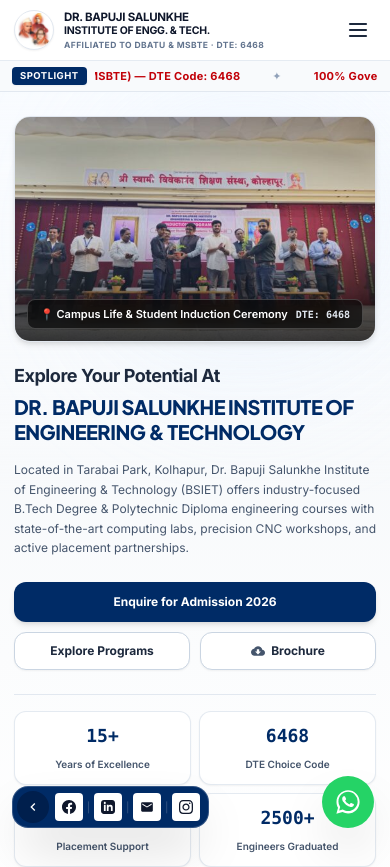
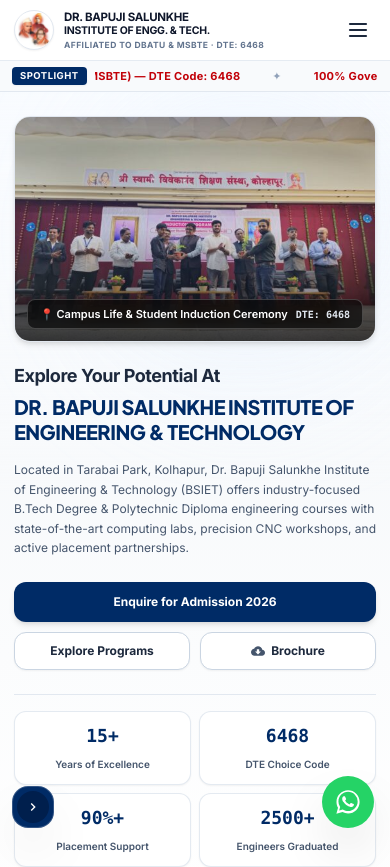
Before and after one commit to Techwolf78/bsiet, a Next.js app: page / in a window 390 px wide. Shown: the top 867 px of the page. Built offline with nearby package versions, Linux system fonts and the light colour scheme.

Commit message:
feat(social): expand and collapse social ribbon on hover for desktop, with tap toggle on mobile

```diff
--- a/components/layout/FloatingActions.tsx
+++ b/components/layout/FloatingActions.tsx
@@ -4,7 +4,10 @@
 
 export default function FloatingActions() {
   const [showTopBtn, setShowTopBtn] = useState(false);
-  const [socialExpanded, setSocialExpanded] = useState(true);
+  const [socialExpanded, setSocialExpanded] = useState(false);
+  const [isHovered, setIsHovered] = useState(false);
+
+  const isVisible = socialExpanded || isHovered;
 
   useEffect(() => {
     const handleScroll = () => {
@@ -26,48 +29,59 @@
   return (
     <>
       {/* ========================================================================= */}
-      {/* 1. BOTTOM-LEFT FLOATING EXPANDABLE SOCIAL RIBBON (Exact Match to Image 1) */}
+      {/* 1. BOTTOM-LEFT FLOATING EXPANDABLE SOCIAL RIBBON                         */}
+      {/* Expands on HOVER on Desktop, Toggles on Tap on Mobile                     */}
       {/* ========================================================================= */}
       <aside
         aria-label="Social connect ribbon"
+        onMouseEnter={() => setIsHovered(true)}
+        onMouseLeave={() => {
+          setIsHovered(false);
+          setSocialExpanded(false);
+        }}
         className="fixed bottom-4 left-3 z-40 flex items-center select-none"
       >
-        <div className="bg-[#002b66] p-1 rounded-2xl shadow-2xl border border-white/20 flex items-center gap-1">
+        <div className="bg-[#002b66] p-1 rounded-2xl shadow-2xl border border-white/20 flex items-center transition-all duration-300">
           {/* Circular Toggle Button */}
           <button
             onClick={() => setSocialExpanded(!socialExpanded)}
-            aria-label={socialExpanded ? "Collapse social links" : "Expand social links"}
+            aria-label={isVisible ? "Collapse social links" : "Expand social links"}
             title="Connect With BSIET"
             className="w-8 h-8 rounded-full bg-[#001f4d] hover:bg-[#002b66] text-white flex items-center justify-center shrink-0 active:scale-95 transition-all cursor-pointer"
           >
             <svg
               className={`w-4 h-4 fill-current transition-transform duration-300 ${
-                socialExpanded ? "rotate-0" : "rotate-180"
+                isVisible ? "rotate-0" : "rotate-180"
               }`}
               viewBox="0 0 24 24"
             >
-              {/* Left bookmark/arrow icon as seen in screenshot */}
+              {/* Left bookmark/arrow icon */}
               <path d="M15.41 7.41L14 6l-6 6 6 6 1.41-1.41L10.83 12z" />
             </svg>
           </button>
 
-          {/* Expandable Social Buttons: White squares with dark icons */}
-          {socialExpanded && (
-            <div className="flex items-center gap-1 pl-0.5 pr-1 animate-in fade-in slide-in-from-left-2 duration-200">
+          {/* Expandable Social Buttons: White squares with dark icons (Slide on Hover/Click) */}
+          <div
+            className={`flex items-center gap-1 overflow-hidden transition-all duration-300 ease-in-out ${
+              isVisible
+                ? "max-w-[200px] opacity-100 pl-1 pr-1 pointer-events-auto"
+                : "max-w-0 opacity-0 pl-0 pr-0 pointer-events-none"
+            }`}
+          >
             {/* Facebook */}
             <a
               href="https://facebook.com"
               target="_blank"
               rel="noopener noreferrer"
               aria-label="Facebook"
-                className="w-7 h-7 bg-white hover:bg-slate-100 rounded text-slate-900 flex items-center justify-center font-bold text-xs shadow-xs hover:scale-105 active:scale-95 transition-all"
+              className="w-7 h-7 bg-white hover:bg-slate-100 rounded text-slate-900 flex items-center justify-center font-bold text-xs shadow-xs hover:scale-105 active:scale-95 transition-all shrink-0"
             >
               <svg className="w-3.5 h-3.5 fill-current" viewBox="0 0 24 24">
                 <path d="M24 12.073c0-6.627-5.373-12-12-12s-12 5.373-12 12c0 5.99 4.388 10.954 10.125 11.854v-8.385H7.078v-3.47h3.047V9.43c0-3.007 1.792-4.669 4.533-4.669 1.312 0 2.686.235 2.686.235v2.953H15.83c-1.491 0-1.956.925-1.956 1.874v2.25h3.328l-.532 3.47h-2.796v8.385C19.612 23.027 24 18.062 24 12.073z" />
               </svg>
             </a>
 
-              <span className="text-white/30 text-[10px] font-thin">|</span>
+            <span className="text-white/30 text-[10px] font-thin shrink-0">|</span>
 
             {/* LinkedIn */}
             <a
@@ -75,27 +89,27 @@
               target="_blank"
               rel="noopener noreferrer"
               aria-label="LinkedIn"
-                className="w-7 h-7 bg-white hover:bg-slate-100 rounded text-slate-900 flex items-center justify-center font-bold text-xs shadow-xs hover:scale-105 active:scale-95 transition-all"
+              className="w-7 h-7 bg-white hover:bg-slate-100 rounded text-slate-900 flex items-center justify-center font-bold text-xs shadow-xs hover:scale-105 active:scale-95 transition-all shrink-0"
             >
               <svg className="w-3.5 h-3.5 fill-current" viewBox="0 0 24 24">
                 <path d="M19 0h-14c-2.761 0-5 2.239-5 5v14c0 2.761 2.239 5 5 5h14c2.762 0 5-2.239 5-5v-14c0-2.761-2.238-5-5-5zm-11 19h-3v-11h3v11zm-1.5-12.268c-.966 0-1.75-.79-1.75-1.764s.784-1.764 1.75-1.764 1.75.79 1.75 1.764-.783 1.764-1.75 1.764zm13.5 12.268h-3v-5.604c0-3.368-4-3.113-4 0v5.604h-3v-11h3v1.765c1.396-2.586 7-2.777 7 2.476v6.759z" />
               </svg>
             </a>
 
-              <span className="text-white/30 text-[10px] font-thin">|</span>
+            <span className="text-white/30 text-[10px] font-thin shrink-0">|</span>
 
             {/* Email Envelope */}
             <a
               href="mailto:principal@bsiet.org"
               aria-label="Send Email to BSIET"
-                className="w-7 h-7 bg-white hover:bg-slate-100 rounded text-slate-900 flex items-center justify-center font-bold text-xs shadow-xs hover:scale-105 active:scale-95 transition-all"
+              className="w-7 h-7 bg-white hover:bg-slate-100 rounded text-slate-900 flex items-center justify-center font-bold text-xs shadow-xs hover:scale-105 active:scale-95 transition-all shrink-0"
             >
               <svg className="w-3.5 h-3.5 fill-current" viewBox="0 0 24 24">
                 <path d="M20 4H4c-1.1 0-1.99.9-1.99 2L2 18c0 1.1.9 2 2 2h16c1.1 0 2-.9 2-2V6c0-1.1-.9-2-2-2zm0 4l-8 5-8-5V6l8 5 8-5v2z" />
               </svg>
             </a>
 
-              <span className="text-white/30 text-[10px] font-thin">|</span>
+            <span className="text-white/30 text-[10px] font-thin shrink-0">|</span>
 
             {/* Instagram */}
             <a
@@ -103,19 +117,18 @@
               target="_blank"
               rel="noopener noreferrer"
               aria-label="Instagram"
-                className="w-7 h-7 bg-white hover:bg-slate-100 rounded text-slate-900 flex items-center justify-center font-bold text-xs shadow-xs hover:scale-105 active:scale-95 transition-all"
+              className="w-7 h-7 bg-white hover:bg-slate-100 rounded text-slate-900 flex items-center justify-center font-bold text-xs shadow-xs hover:scale-105 active:scale-95 transition-all shrink-0"
             >
               <svg className="w-3.5 h-3.5 fill-current" viewBox="0 0 24 24">
                 <path d="M12 2.163c3.204 0 3.584.012 4.85.07 3.252.148 4.771 1.691 4.919 4.919.058 1.265.069 1.645.069 4.849 0 3.205-.012 3.584-.069 4.849-.149 3.225-1.664 4.771-4.919 4.919-1.266.058-1.644.07-4.85.07-3.204 0-3.584-.012-4.849-.07-3.26-.149-4.771-1.699-4.919-4.92-.058-1.265-.07-1.644-.07-4.849 0-3.204.013-3.583.07-4.849.149-3.227 1.664-4.771 4.919-4.919 1.266-.057 1.645-.069 4.849-.069zm0-2.163c-3.259 0-3.667.014-4.947.072-4.358.2-6.78 2.618-6.98 6.98-.059 1.281-.073 1.689-.073 4.948 0 3.259.014 3.668.072 4.948.2 4.358 2.618 6.78 6.98 6.98 1.281.058 1.689.072 4.948.072 3.259 0 3.668-.014 4.948-.072 4.354-.2 6.782-2.618 6.979-6.98.059-1.28.073-1.689.073-4.948 0-3.259-.014-3.667-.072-4.947-.196-4.354-2.617-6.78-6.979-6.98-1.281-.059-1.69-.073-4.949-.073zm0 5.838c-3.403 0-6.162 2.759-6.162 6.162s2.759 6.163 6.162 6.163 6.162-2.759 6.162-6.163c0-3.403-2.759-6.162-6.162-6.162zm0 10.162c-2.209 0-4-1.79-4-4 0-2.209 1.791-4 4-4s4 1.791 4 4c0 2.21-1.791 4-4 4zm6.406-11.845c-.796 0-1.441.645-1.441 1.44s.645 1.44 1.441 1.44c.795 0 1.439-.645 1.439-1.44s-.644-1.44-1.439-1.44z" />
               </svg>
             </a>
           </div>
-          )}
         </div>
       </aside>
 
       {/* ========================================================================= */}
-      {/* 2. BOTTOM-RIGHT FLOATING WHATSAPP BUTTON (Exact Match to Image 2)          */}
+      {/* 2. BOTTOM-RIGHT FLOATING WHATSAPP BUTTON                                  */}
       {/* ========================================================================= */}
       <aside
         aria-label="WhatsApp quick connect"
@@ -137,7 +150,7 @@
           </svg>
         </button>
 
-        {/* WhatsApp Round Floating Button (Matches Screenshot) */}
+        {/* WhatsApp Round Floating Button */}
         <a
           href="https://wa.me/917507515656?text=Hello%20BSIET%20Admissions%20Team%2C%20I%20am%20interested%20in%20Engineering%20Admission%20at%20BSIET%20Kolhapur."
           target="_blank"
```
Lines whose indentation alone changed are shown as unchanged.
